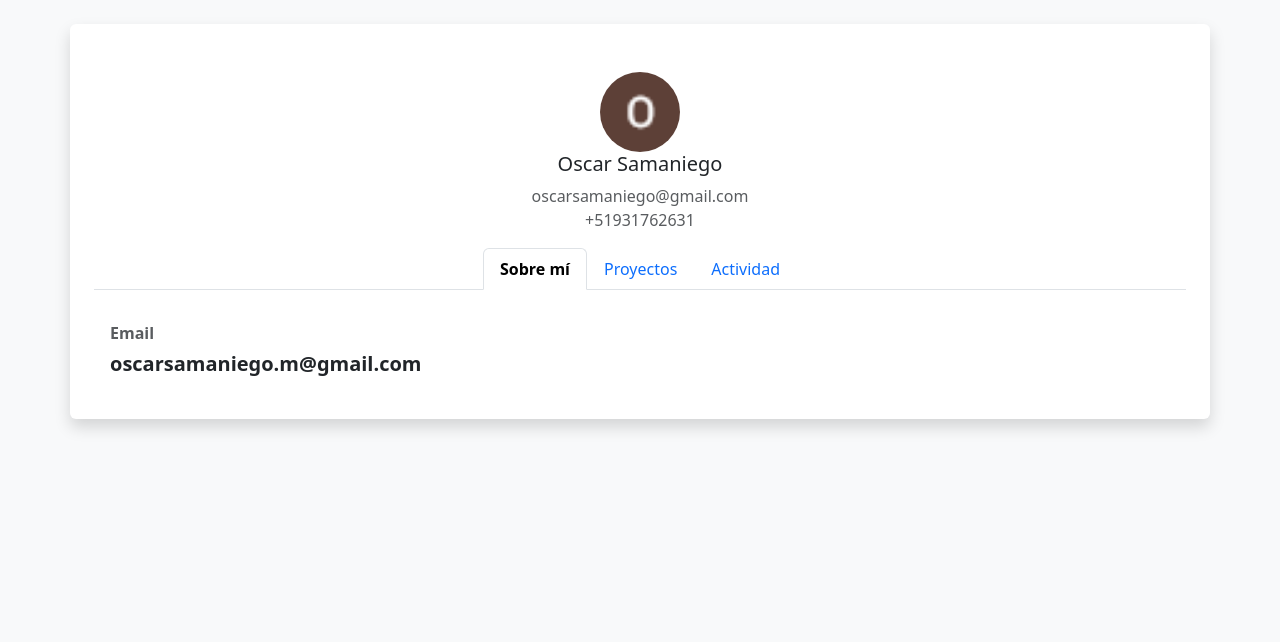
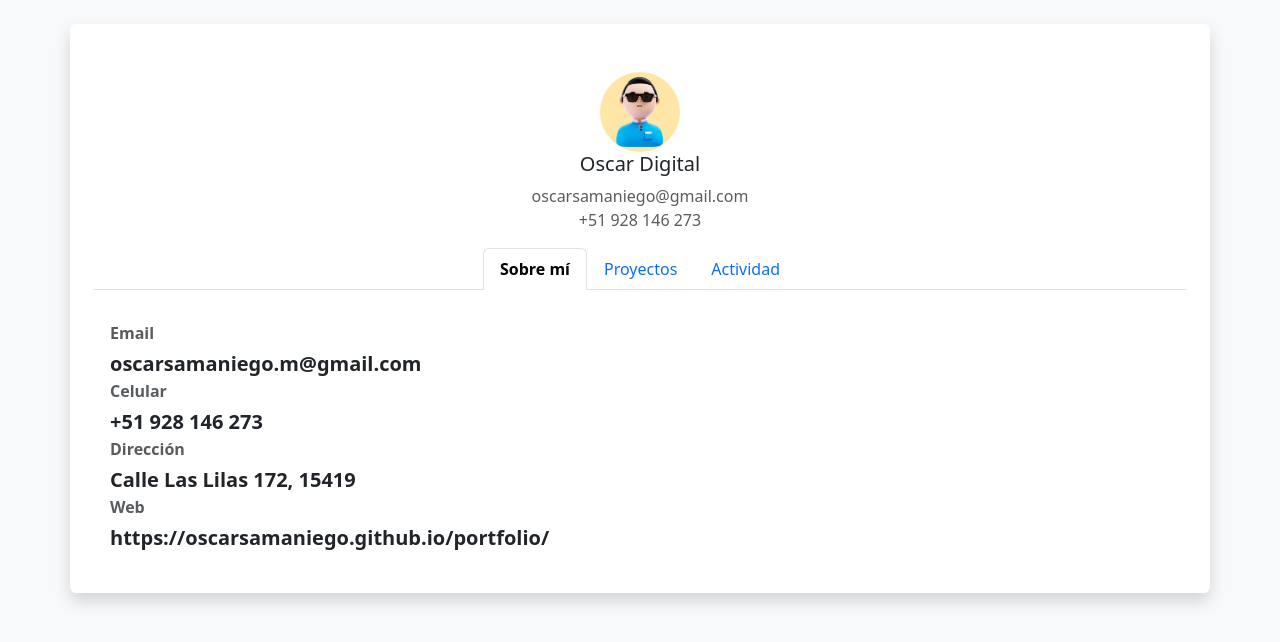
Before and after one commit to oscarsamaniego/portfolio, a plain HTML site: page index.html in a window 1280 px wide. Drawn offline with nearby package versions, Linux system fonts and the light colour scheme.

Commit message:
actualización de datos

```diff
--- a/index.html
+++ b/index.html
@@ -3,7 +3,7 @@
 <head>
     <meta charset="UTF-8">
     <meta name="viewport" content="width=device-width, initial-scale=1.0">
-    <title>Contact Details</title>
+    <title>Oscar Digital</title>
     <link rel="stylesheet" href="https://cdn.jsdelivr.net/npm/bootstrap@5.3.0/dist/css/bootstrap.min.css">
     <script src="https://cdn.jsdelivr.net/npm/bootstrap@5.3.0/dist/js/bootstrap.bundle.min.js"></script>
     <style>
@@ -21,9 +21,9 @@
 
         </div>
         <div class="text-center mt-3">
-            <img src="assets/img/unnamed.png" class="profile-img" alt="Profile">
-            <h5>Oscar Samaniego</h5>
-            <p class="text-muted">oscarsamaniego@gmail.com<br>+51931762631</p>
+            <img src="assets/img/perfil.jpg" class="profile-img" alt="Profile">
+            <h5>Oscar Digital</h5>
+            <p class="text-muted">oscarsamaniego@gmail.com<br>+51 928 146 273</p>
         </div>
         <ul class="nav nav-tabs justify-content-center">
             <li class="nav-item"><a class="nav-link active active-tab" data-bs-toggle="tab" href="#sobremi">Sobre mí</a></li>
@@ -36,12 +36,24 @@
                     <div class="fw-bold text-muted">Email</div>
                     <div class="fw-bold fs-5">oscarsamaniego.m@gmail.com</div>
                 </div>
+                <div class="d-flex flex-column gap-1">
+                    <div class="fw-bold text-muted">Celular</div>
+                    <div class="fw-bold fs-5">+51 928 146 273</div>
+                </div>
+                <div class="d-flex flex-column gap-1">
+                    <div class="fw-bold text-muted">Dirección</div>
+                    <div class="fw-bold fs-5">Calle Las Lilas 172, 15419</div>
+                </div>
+                <div class="d-flex flex-column gap-1">
+                    <div class="fw-bold text-muted">Web</div>
+                    <div class="fw-bold fs-5">https://oscarsamaniego.github.io/portfolio/</div>
+                </div>
             </div>
             <div id="proyectos" class="tab-pane fade p-3">
-                <p>General information goes here...</p>
+                <p>Lista de proyectos.</p>
             </div>
             <div id="actividad" class="tab-pane fade p-3">
-                <p>Activity log goes here...</p>
+                <p>Lista de actividades.</p>
             </div>
         </div>
     </div>
```
Also changed, not shown: assets/img/perfil.jpg (added), assets/img/portada.jpg (added).
